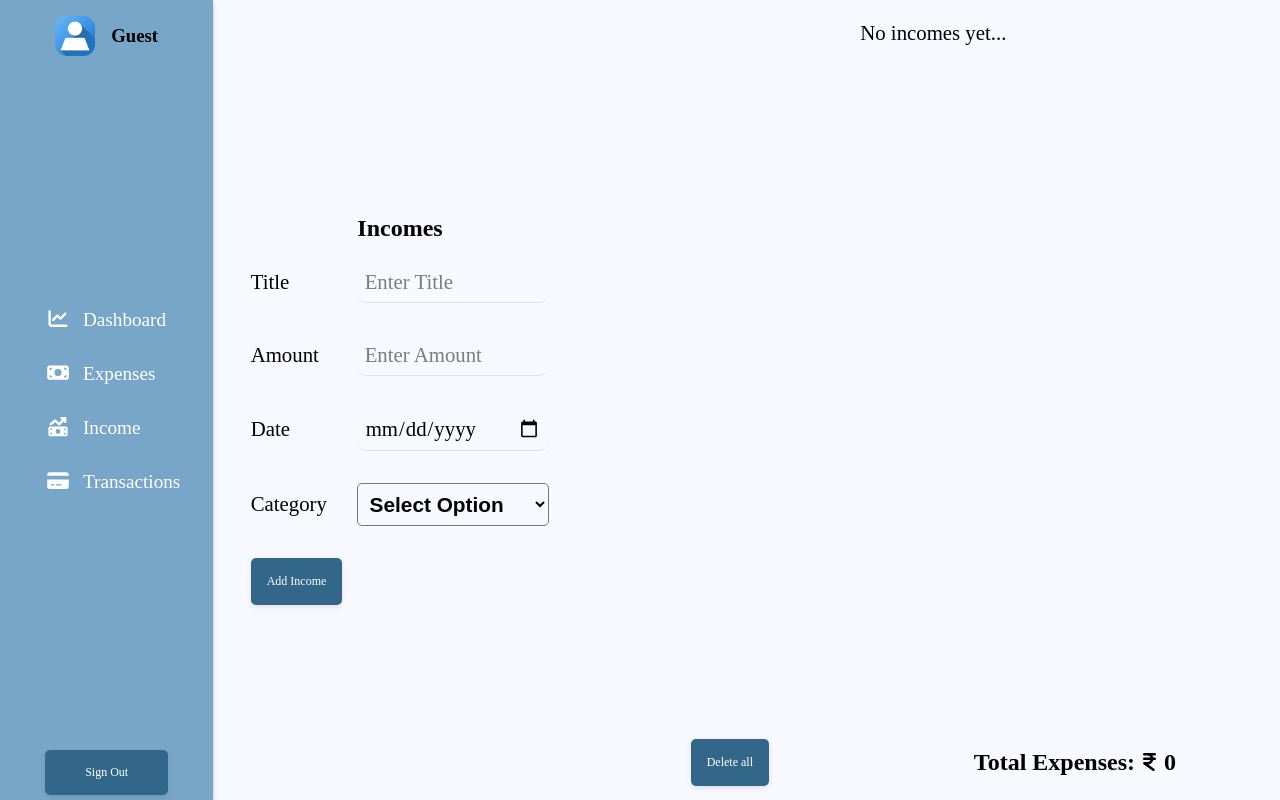
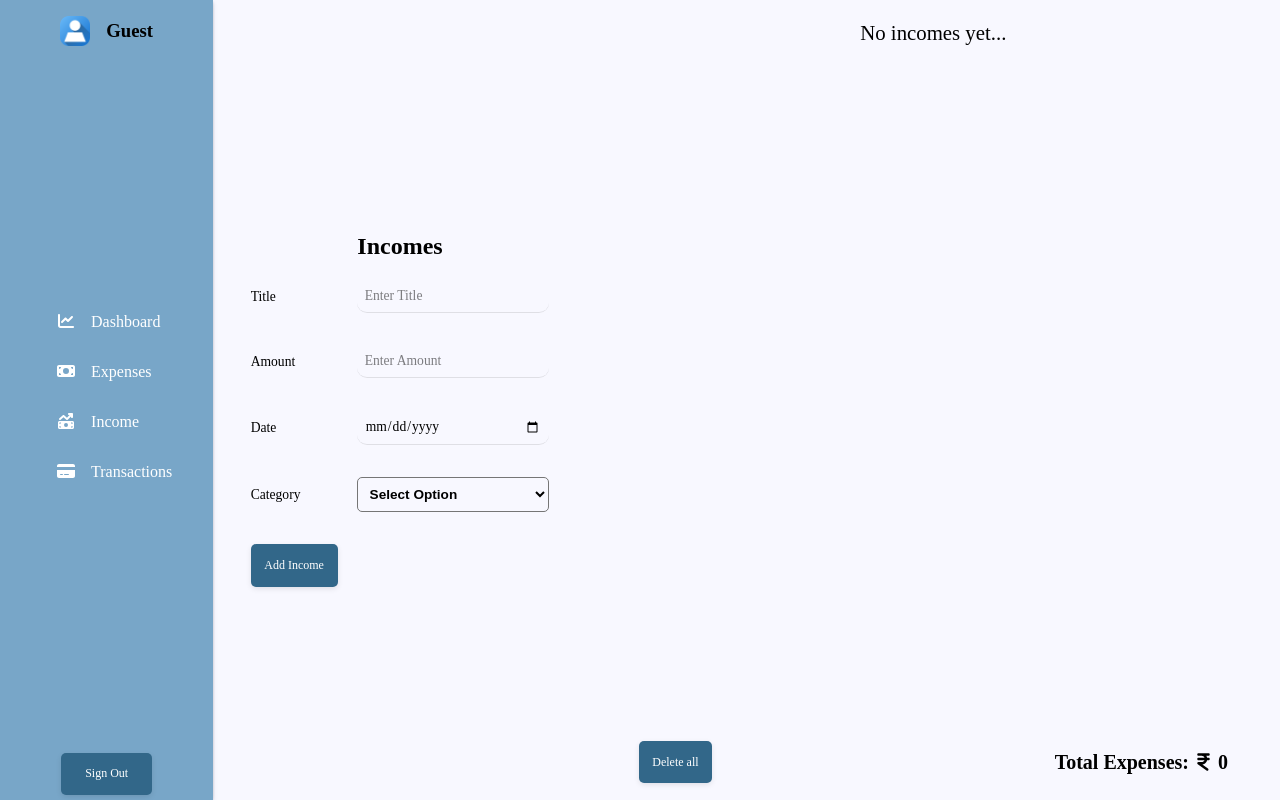
Before and after one commit to kartikgx13/Expenses, a Next.js app: page /incomes in a window 1280 px wide. Built offline with nearby package versions, Linux system fonts and the light colour scheme; a web font is replaced by a local one.

Commit message:
kartik gavande 51th commit date: 09/05/2023

```diff
--- a/components/Navbar.jsx
+++ b/components/Navbar.jsx
@@ -143,8 +143,8 @@ function Navbar() {
                <Image
                src="/images/user.png"
                alt="user_image"
-               width={40}
-               height={40}
+               width={30}
+               height={30}
                />
               </div>
               <div className="user-name">
--- a/components/TransactionIncome.jsx
+++ b/components/TransactionIncome.jsx
@@ -75,19 +75,19 @@ function TransactionIncome() {
   const categoryIconIncome = (category) =>{
     switch(category) {
         case 'salary':
-            return <FontAwesomeIcon icon={faMoneyBill} height={50} width={50}/>;
+            return <FontAwesomeIcon icon={faMoneyBill} height={30} width={30}/>;
         case 'freelancing':
-            return <FontAwesomeIcon icon={faUserTie} height={50} width={50}/>;
+            return <FontAwesomeIcon icon={faUserTie} height={30} width={30}/>;
         case 'investments':
-            return <FontAwesomeIcon icon={faMoneyCheck} height={50} width={50}/>;
+            return <FontAwesomeIcon icon={faMoneyCheck} height={30} width={30}/>;
         case 'stocks':
-            return <FontAwesomeIcon icon={faMoneyBillTrendUp} height={50} width={50}/>;
+            return <FontAwesomeIcon icon={faMoneyBillTrendUp} height={30} width={30}/>;
         case 'bitcoin':
-            return <FontAwesomeIcon icon={faBitcoinSign} height={50} width={50}/>;
+            return <FontAwesomeIcon icon={faBitcoinSign} height={30} width={30}/>;
         case 'bank':
-            return <FontAwesomeIcon icon={faBuildingColumns} height={50} width={50}/>;
+            return <FontAwesomeIcon icon={faBuildingColumns} height={30} width={30}/>;
         case 'other':
-            return <FontAwesomeIcon icon={faPiggyBank} height={50} width={50}/>;
+            return <FontAwesomeIcon icon={faPiggyBank} height={30} width={30}/>;
         default:
             return ''
     }
@@ -128,7 +128,7 @@ function TransactionIncome() {
       </select>
       </div>
 
-      <button className='add-income-btn' style={{margin:"0",width:"auto",borderRadius:"5px",padding:"1rem"}} type="submit" onClick={handleAddIncome}>
+      <button className='add-income-btn' style={{margin:"0",width:"auto",borderRadius:"5px",padding:"0.85rem"}} type="submit" onClick={handleAddIncome}>
         Add Income
       </button>
     </form>
@@ -155,8 +155,8 @@ function TransactionIncome() {
               <div className="delete-item" onClick={() => handleDeleteIncome(index)}>
                <FontAwesomeIcon
                icon={faTrash}
-               width={50}
-               height={50}
+               width={30}
+               height={30}
                />
               </div>
               </div>
@@ -167,7 +167,7 @@ function TransactionIncome() {
       }
       <div className="total-expense-details">
       <div className="delete-all-btn">
-            <button onClick={deleteAllItems} style={{margin:"0",width:"auto",borderRadius:"5px",padding:"1rem"}}>Delete all</button>
+            <button onClick={deleteAllItems} style={{margin:"0",width:"auto",borderRadius:"5px",padding:"0.85rem"}}>Delete all</button>
       </div>
       <h2 style={{display:"flex",justifyContent:"center",alignItems:"center",gap:"0.5rem"}}>Total Expenses: <FontAwesomeIcon icon={faIndianRupee} width={13}/>{totalIncome()}</h2>
       </div>
--- a/components/TransactionWindow.jsx
+++ b/components/TransactionWindow.jsx
@@ -77,21 +77,21 @@ function TransactionWindow() {
 const categoryIconExpense = (category) => {
   switch (category) {
       case 'education':
-          return <FontAwesomeIcon icon={faSchool} height={50} width={50}/>;
+          return <FontAwesomeIcon icon={faSchool} height={30} width={30}/>;
       case 'groceries':
-          return <FontAwesomeIcon icon={faCartShopping} height={50} width={50}/>;
+          return <FontAwesomeIcon icon={faCartShopping} height={30} width={30}/>;
       case 'health':
-          return <FontAwesomeIcon icon={faNotesMedical} height={50} width={50}/>;
+          return <FontAwesomeIcon icon={faNotesMedical} height={30} width={30}/>;
       case 'subscriptions':
-          return <FontAwesomeIcon icon={faTv} height={50} width={50}/>;
+          return <FontAwesomeIcon icon={faTv} height={30} width={30}/>;
       case 'food':
-          return <FontAwesomeIcon icon={faBowlFood} height={50} width={50}/>;
+          return <FontAwesomeIcon icon={faBowlFood} height={30} width={30}/>;
       case 'clothing':
-          return <FontAwesomeIcon icon={faShirt} height={50} width={50}/>;
+          return <FontAwesomeIcon icon={faShirt} height={30} width={30}/>;
       case 'travelling':
-          return <FontAwesomeIcon icon={faCarSide} height={50} width={50}/>;
+          return <FontAwesomeIcon icon={faCarSide} height={30} width={30}/>;
       case 'other':
-          return <FontAwesomeIcon icon={faPiggyBank} height={50} width={50}/>;
+          return <FontAwesomeIcon icon={faPiggyBank} height={30} width={30}/>;
       default:
           return ''
   }
@@ -133,7 +133,7 @@ const categoryIconExpense = (category) => {
       </select>
       </div>
 
-      <button className='add-expense-btn' style={{margin:"0",width:"auto",borderRadius:"5px",padding:"1rem"}} type="submit" onClick={handleAddExpense}>
+      <button className='add-expense-btn' style={{margin:"0",width:"auto",borderRadius:"5px",padding:"0.85rem"}} type="submit" onClick={handleAddExpense}>
         Add Expense
       </button>
     </form>
@@ -160,7 +160,7 @@ const categoryIconExpense = (category) => {
               <div className="delete-item" onClick={() => handleDeleteExpense(index)}>
                <FontAwesomeIcon
                icon={faTrash}
-               width={50}
+               width={30}
                height={100}
                />
               </div>
@@ -172,7 +172,7 @@ const categoryIconExpense = (category) => {
       }
       <div className="total-expense-details">
       <div className="delete-all-btn">
-            <button onClick={deleteAllItems} style={{margin:"0",width:"auto",borderRadius:"5px",padding:"1rem"}}>Delete all</button>
+            <button onClick={deleteAllItems} style={{margin:"0",width:"auto",borderRadius:"5px",padding:"0.85rem"}}>Delete all</button>
       </div>
       <h2 style={{display:"flex",justifyContent:"center",alignItems:"center",gap:"0.5rem"}}>Total Expenses: <FontAwesomeIcon icon={faIndianRupee} width={13}/>{totalIncome()}</h2>
       </div>
--- a/pages/styles.css
+++ b/pages/styles.css
@@ -144,7 +144,7 @@ button{
   font-family: "Chivo Mono";
   width:  100%;
   text-align:  center;
-  padding:  15px 40px;
+  padding:  0.85rem 1.5rem;
   margin:  5px;
   background-color:  var(--btn-color2);
   color:  white;
@@ -184,7 +184,7 @@ button:active{
     justify-content: center;
     align-items: center;
     flex-direction: column;
-    width: 35%;
+    width: 50%;
     background-color: var(--list-items);
 }
 
@@ -275,12 +275,12 @@ display: flex;
 }
 
 .expense-left-section form div label{
-  font-size: 1.3rem;
+  font-size: 0.85rem;
   width: 30%;
 }
 
 .expense-left-section form div select{
-  font-size: 1.3rem;
+  font-size: 0.85rem;
   width: 70%;
 }
 
@@ -293,7 +293,7 @@ display: flex;
 
 .expense-left-section form div input{
   padding: 0.5rem;
-  font-size: 1.3rem;
+  font-size: 0.85rem;
   width: 70%;
   font-family: "Chivo Mono";
   border:  none;
@@ -309,7 +309,7 @@ display: flex;
 .expense-left-section form div input::placeholder{
   opacity: 0.5;
   color: black;
-  font-size: 1.3rem;
+  font-size: 0.85rem;
 }
 
 .expense-left-section form div{
@@ -386,7 +386,7 @@ display: none;
 }
 
 .total-expense-details{
-  width: 70%;
+  width: 85%;
   height: 10%;
   display: flex;
   justify-content: space-between;
@@ -395,6 +395,7 @@ display: none;
 }
 
 .total-expense-details h2{
+  font-size: 1.25rem;
   cursor: pointer;
   margin: 0;
 }
@@ -426,7 +427,6 @@ display: none;
   display: flex;
   justify-content: center;
   align-items: center;
-  font-size: 2rem;
   width: 10%;
 }
 
@@ -438,7 +438,7 @@ display: none;
 .expense-income-icon svg{
   box-sizing: border-box;
   cursor: pointer;
-  padding: 0.75rem;
+  padding: 0.5rem;
   height: 40%;
   width: 40%;
   box-shadow: rgba(0, 0, 0, 0.24) 0px 3px 8px;
@@ -464,7 +464,7 @@ display: none;
 }
 
 .expense-title{
-  font-size: 1.5rem;
+  font-size: 1rem;
   display: flex;
   justify-content: center;
   align-items: center;
@@ -473,7 +473,7 @@ display: none;
 }
 
 .other-details{
-  font-size: 1.5rem;
+  font-size: 0.85rem;
   display: flex;
   justify-content: center;
   align-items: center;
@@ -635,7 +635,7 @@ display: none;
 
 
 .nav-links a{
-  font-size: 1.2rem;
+  font-size: 1rem;
   width: 100%;
   text-decoration: none;
 }
@@ -703,12 +703,12 @@ display: none;
 .user-name p{
   margin: 0;
   padding: 0;
-  font-size: 0.75rem;
+  font-size: 0.5rem;
   font-weight: bold;
 }
 
 .user-name h1{
-  font-size: auto;
+  font-size: 1;
   margin: 0;
   padding: 0;
 }
@@ -859,14 +859,14 @@ display: none;
 
 .net-income h3{
   margin: 0;
-  font-size: 1.5rem;
+  font-size: 1rem;
   opacity: 0.6;
 }
 
 .net-income h1{
   margin: 0;
  font-weight: bold;
- font-size: 2rem;
+ font-size: 1.25rem;
 }
 
 .net-income{
@@ -926,6 +926,7 @@ display: none;
   height: 100%;
   gap: 1rem;
   padding: 0.3rem;
+
 }
 
 
@@ -943,7 +944,8 @@ display: none;
 }
 
 .db-expense-income-details h3{
-margin: 0;
+  font-size: 0.85rem;
+  margin: 0;
 }
 
 .recent-history{
@@ -965,9 +967,11 @@ margin: 0;
 .recent-heading a{
   text-decoration: none;
   color: black;
+  font-size: 0.75rem;
 }
 
 .recent-heading h3{
+  font-size: 0.75rem;
   margin: 0;
 }
 
@@ -994,7 +998,7 @@ margin: 0;
   justify-content: center;
   align-items: center;
   flex-direction: column;
-  gap: 2rem;
+  gap: 1rem;
 }
 
 .history-item-li{
@@ -1005,6 +1009,7 @@ margin: 0;
   justify-content: center;
   align-items: center;
   gap: 1rem;
+  font-size: 0.65rem;
 }
 
 .cat-icon-history{
@@ -1037,8 +1042,12 @@ margin: 0;
   gap: 0.5rem;
 }
 
+.history-amount{
+  font-size: 0.85rem;
+}
+
 .dashboard-right-section{
-  gap: 1rem;
+  gap: 2rem;
   width: 50%;
   height: 100%;
   display: flex;
@@ -1061,7 +1070,7 @@ margin: 0;
   height: 8%;
   cursor: pointer;
   width: 100%;
-  font-size: 1rem;
+  font-size: 0.75rem;
   display: flex;
   justify-content: space-between;
   align-items: center;
```
